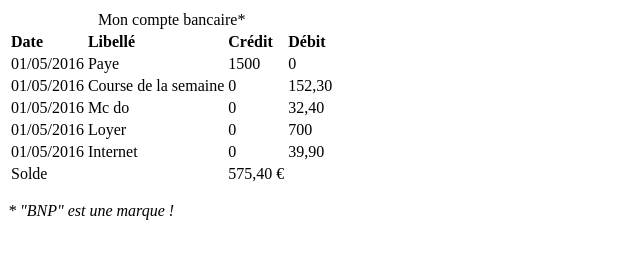
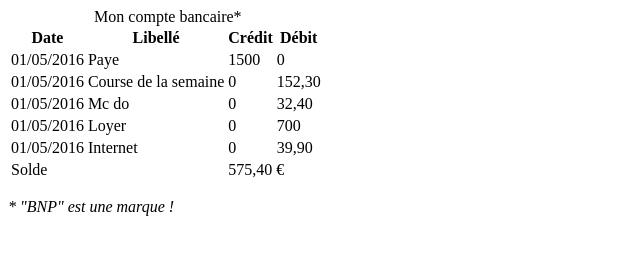
Before and after one commit to hrafDigit/LaManu-DevPHP_HTML-exo05, a plain HTML site: page index.html in a window 1280 px wide. Shown: the whole page, without its empty margins (0-640 px from the left). Drawn offline with Linux system fonts and the light colour scheme.

Commit message:
correction mineures

```diff
--- a/index.html
+++ b/index.html
@@ -10,18 +10,16 @@
 <body>
 	<!-- Tableau utilisant thead, tfoot, et tbody -->
 	<table>
-		<thead>
+        <caption>Mon compte bancaire*</caption>
+        <thead>
 			<tr>
-				<th colspan="4" style="font-weight: normal;">Mon compte bancaire*</th>
+				<th><strong>Date</strong></th>
+				<th><strong>Libellé</strong></th>
+				<th><strong>Crédit</strong></th>
+				<th><strong>Débit</strong></th>
 			</tr>
 		</thead>
 		<tbody>
-			<tr>
-				<td><strong>Date</strong></td>
-				<td><strong>Libellé</strong></td>
-				<td><strong>Crédit</strong></td>
-				<td><strong>Débit</strong></td>
-			</tr>
 			<tr>
 				<td><time datetime="2016-05-01">01/05/2016</time></td>
 				<td>Paye</td>
@@ -55,10 +53,9 @@
 		</tbody>
 		<tfoot>
 			<tr>
-				<td>Solde</td>
-				<td></td>
+				<td colspan="2">Solde</td>
 				<!-- <td>575,40 €</td> -->
-				<td>575,40 &euro;</td>
+				<td colspan="2" >575,40 &euro;</td>
 				<!-- <td>575,40 &#x020AC;</td> -->
 				<!-- <td>575,40 &#8364;</td> -->
 				<td></td>
```
